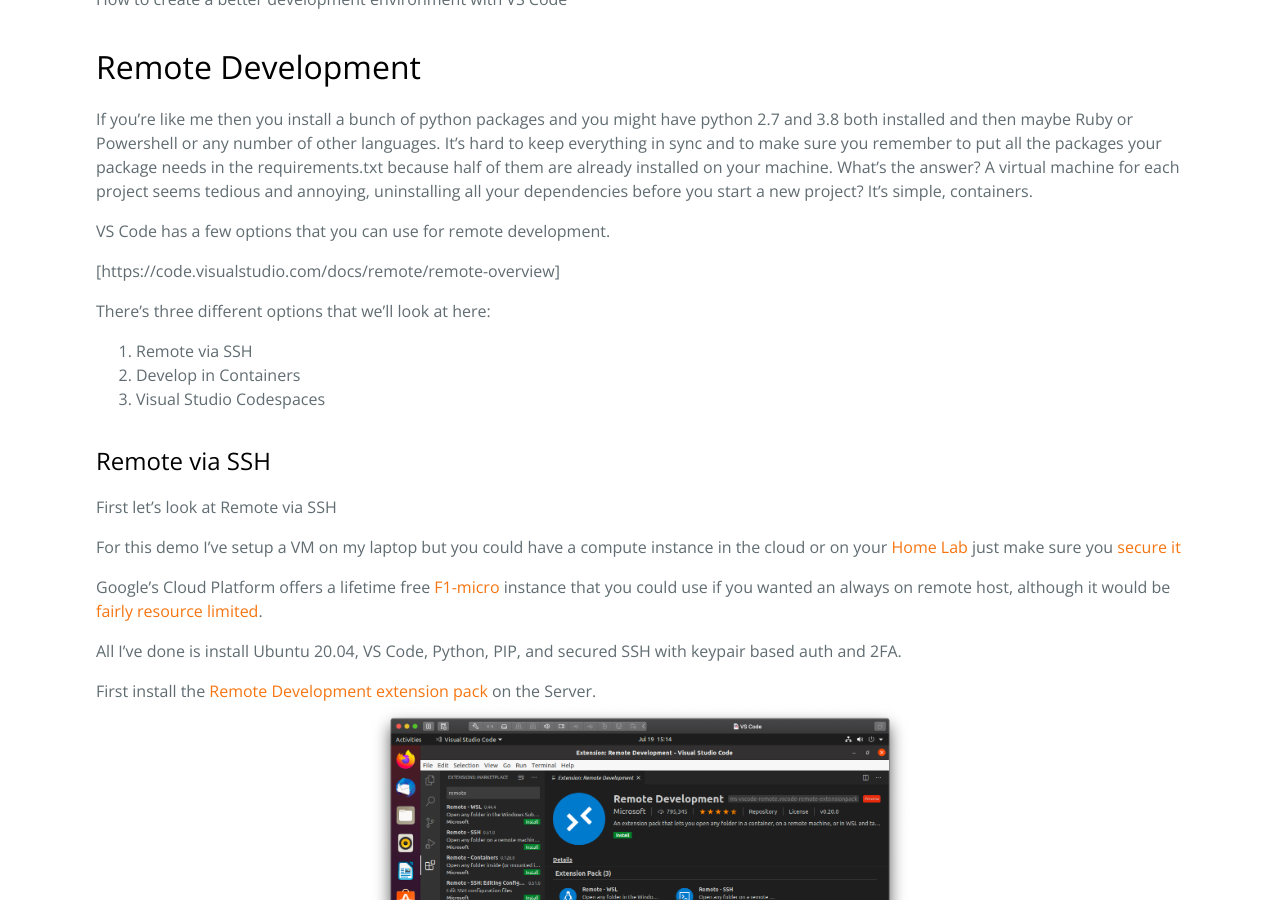
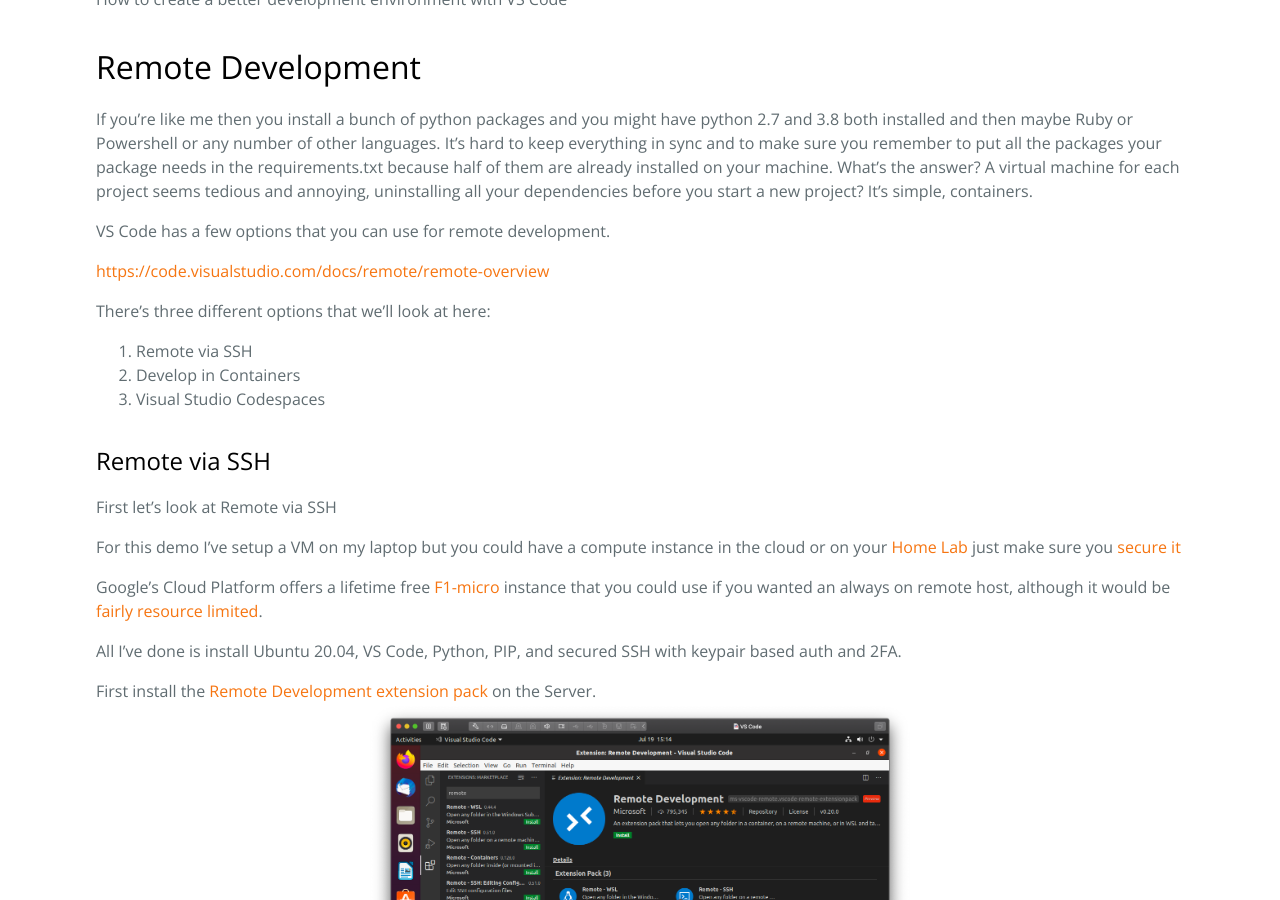
Before and after one commit to rorymurdock/rorymurdock.github.io, a Jekyll site: the page built from _posts/2020-07-17-Remote-development.md, in a window 1280 px wide and 900 px high, scrolled down 452 px. Built offline with Jekyll 4.4.1, drawn with Linux system fonts in a browser that asks for light colours; part of the change alters nothing that is shown.

```diff
--- a/_posts/2020-07-17-Remote-development.md
+++ b/_posts/2020-07-17-Remote-development.md
@@ -13,7 +13,7 @@ If you're like me then you install a bunch of python packages and you might have
 
 VS Code has a few options that you can use for remote development.
 
-[https://code.visualstudio.com/docs/remote/remote-overview]
+[https://code.visualstudio.com/docs/remote/remote-overview]([https://code.visualstudio.com/docs/remote/remote-overview])
 
 There's three different options that we'll look at here:
 
```
